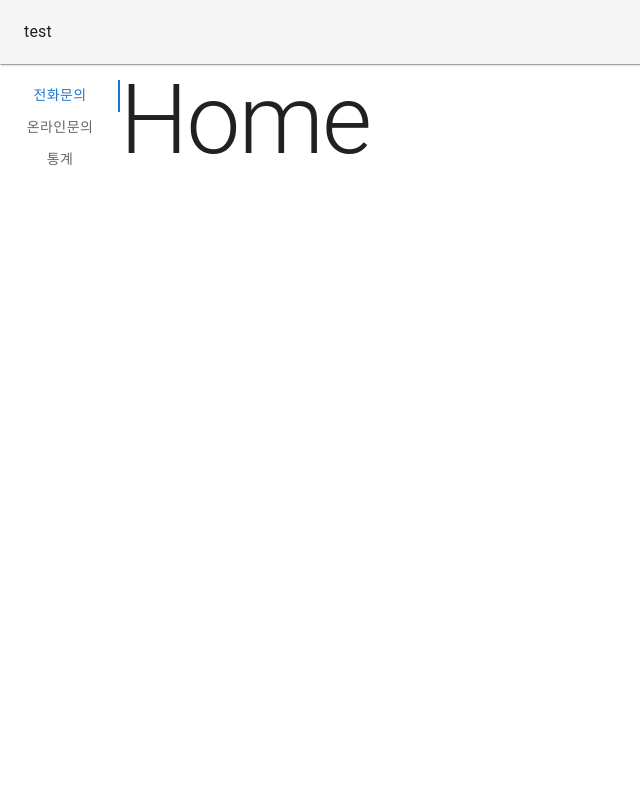
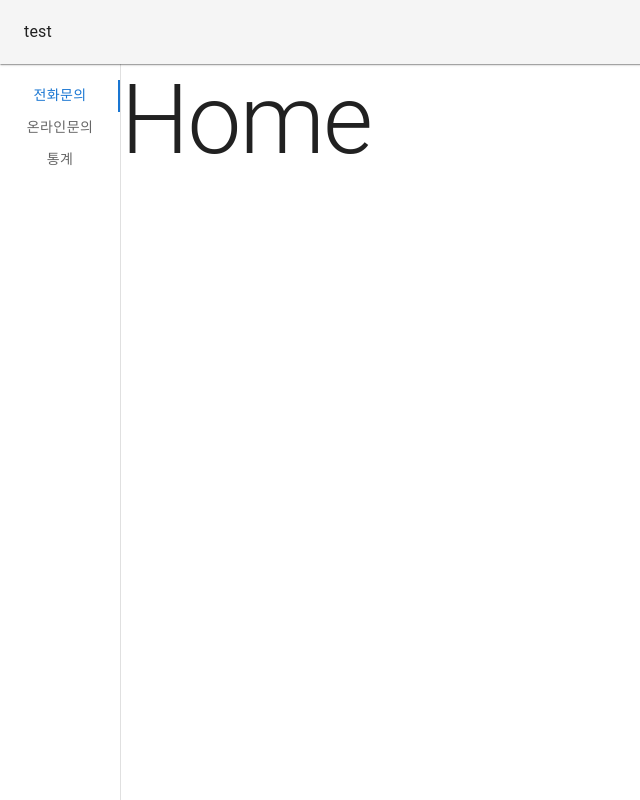
Before and after one commit to Wick-Lim/test-menu-1, a React (Vite) app: page /call in a window 1280 px wide. Shown: the whole page, without its empty margins (0-640 px from the left). Built offline with nearby package versions, Linux system fonts and the light colour scheme.

Commit message:
base commit

```diff
--- a/src/layout.tsx
+++ b/src/layout.tsx
@@ -1,4 +1,4 @@
-import { Box, Tab, Tabs } from "@mui/material";
+import { Box, Divider, Tab, Tabs } from "@mui/material";
 import { FC } from "react";
 import { Outlet, useLocation, useNavigate } from "react-router-dom";
 
@@ -29,6 +29,7 @@ const Layout: FC = () => {
             <Tab value="statistics" label="통계" iconPosition="start" />
           </Tabs>
         </Box>
+        <Divider orientation="vertical" />
         <Box display="flex" flexDirection="column" flex="1">
           <Outlet />
         </Box>
```
